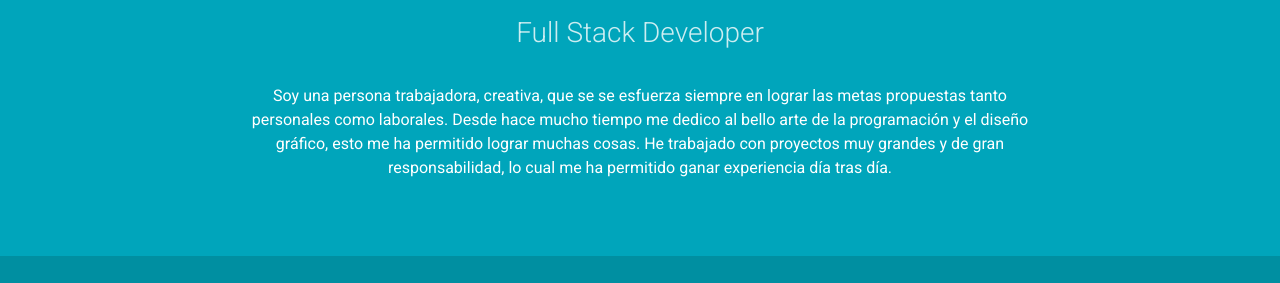
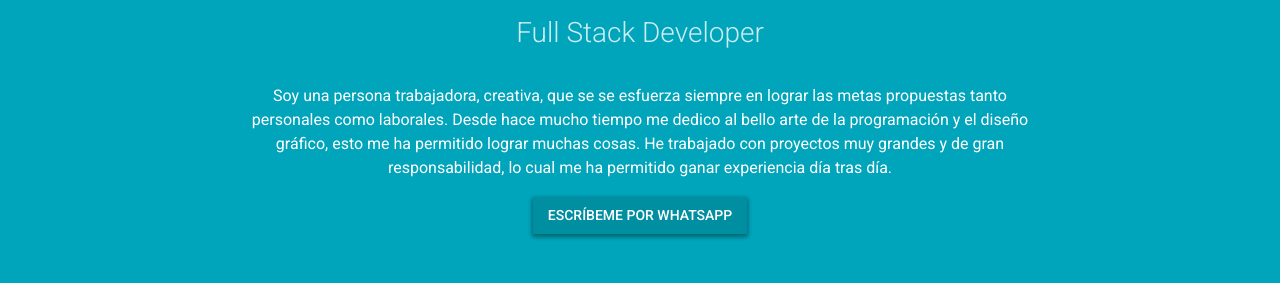
Before and after one commit to orugal/farez-prieto, a plain HTML site: page index.html in a window 1280 px wide. Shown: the part 318-601 px from the top of the page. Drawn offline with nearby package versions, Linux system fonts and the light colour scheme.

Commit message:
Click to Call Whatsapp

```diff
--- a/index.html
+++ b/index.html
@@ -69,7 +69,7 @@
                 <div class="profile">
                     <p>Soy una persona trabajadora, creativa, que se se esfuerza siempre en lograr las metas propuestas tanto personales como laborales. Desde hace mucho tiempo me dedico al bello arte de la programación y el diseño gráfico, esto me ha permitido lograr muchas cosas. He trabajado con proyectos muy grandes y de gran responsabilidad, lo cual me ha permitido ganar experiencia día tras día.</p><br class=" d-lg-none d-md-none d-xs-block d-sm-block ">
                     <br class=" d-lg-none d-md-none d-xs-block d-sm-block ">
-                    <a class="btn btn-default  d-lg-none d-md-none d-xs-block d-sm-block " href="https://api.whatsapp.com/send?phone=573043499416&text=Hola!! estoy interesado en tus servicios, ¿podemos hablar ahora?">ESCRÍBEME POR WHATSAPP</a>
+                    <a class="btn btn-default " href="https://api.whatsapp.com/send?phone=573043499416&text=Hola!! estoy interesado en tus servicios, ¿podemos hablar ahora?">ESCRÍBEME POR WHATSAPP</a>
                 </div><!--//profile-->
             </div><!--//container-->
         </div><!--//intro-->
```
